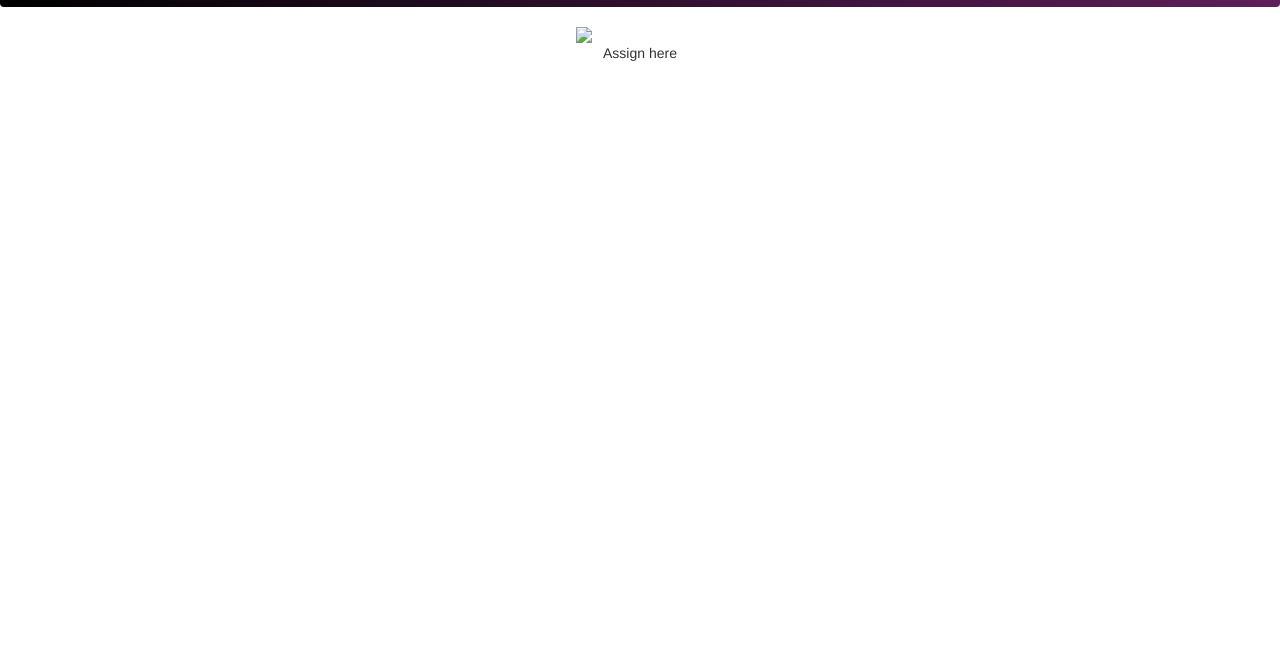
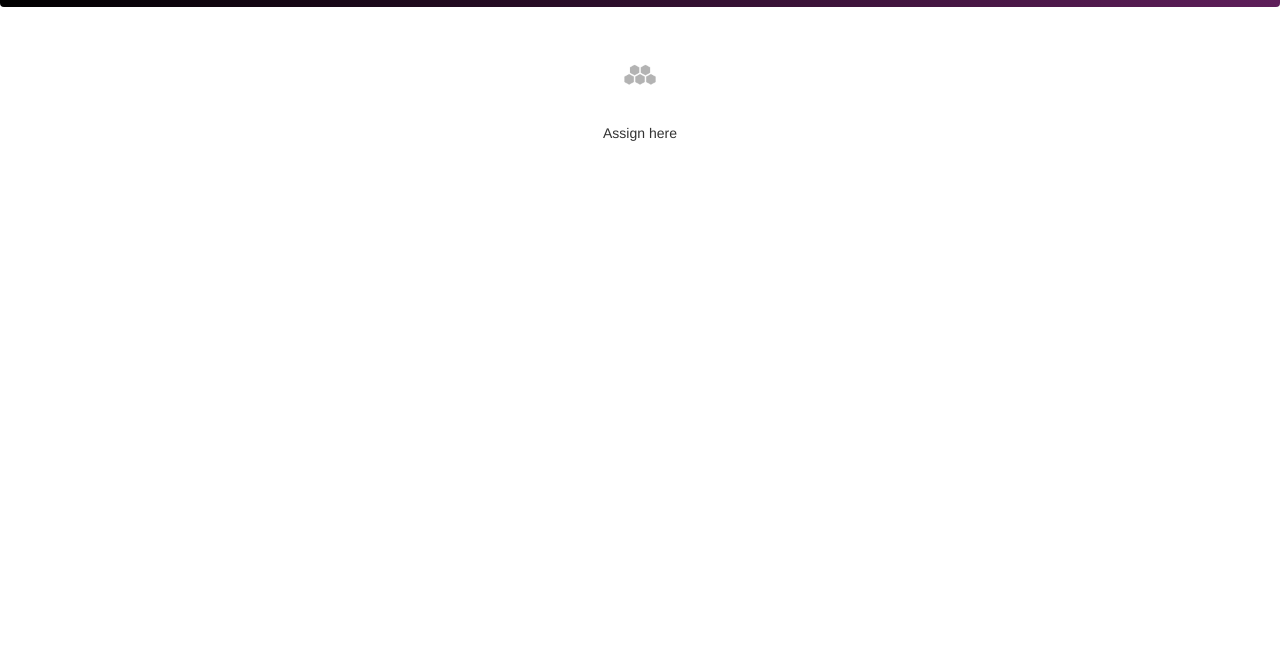
Before and after one commit to VincentHokie/bleaf-concept, a plain HTML site: page assign.html in a window 1280 px wide. Shown: the part 64-729 px from the top of the page. Drawn offline with Linux system fonts and the light colour scheme.

Commit message:
Gifs paths were the old ones

```diff
--- a/assign.html
+++ b/assign.html
@@ -81,7 +81,7 @@
     <section class="col-lg-10 col-lg-offset-1">
 
         <div class="col-lg-4 col-lg-offset-4">
-            <img src="../hex-loader2.gif" class="col-lg-6 col-lg-offset-3" />
+            <img src="images/hex-loader2.gif" class="col-lg-6 col-lg-offset-3" />
             <p class="col-lg-12" style="text-align:center">Assign here</p>
         </div>
 
```
Also changed, not shown: add_shops.html (+1 -1 lines), generate.html (+1 -1 lines), report.html (+1 -1 lines).
